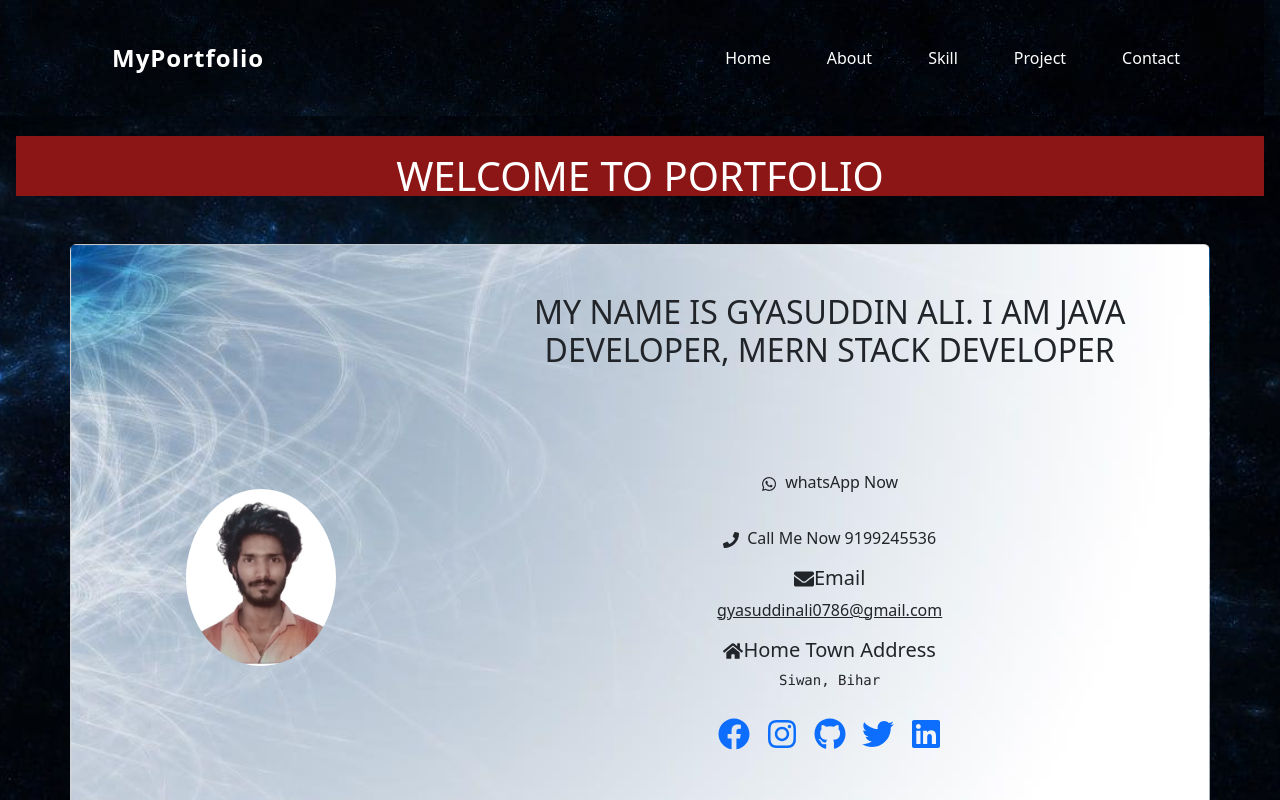
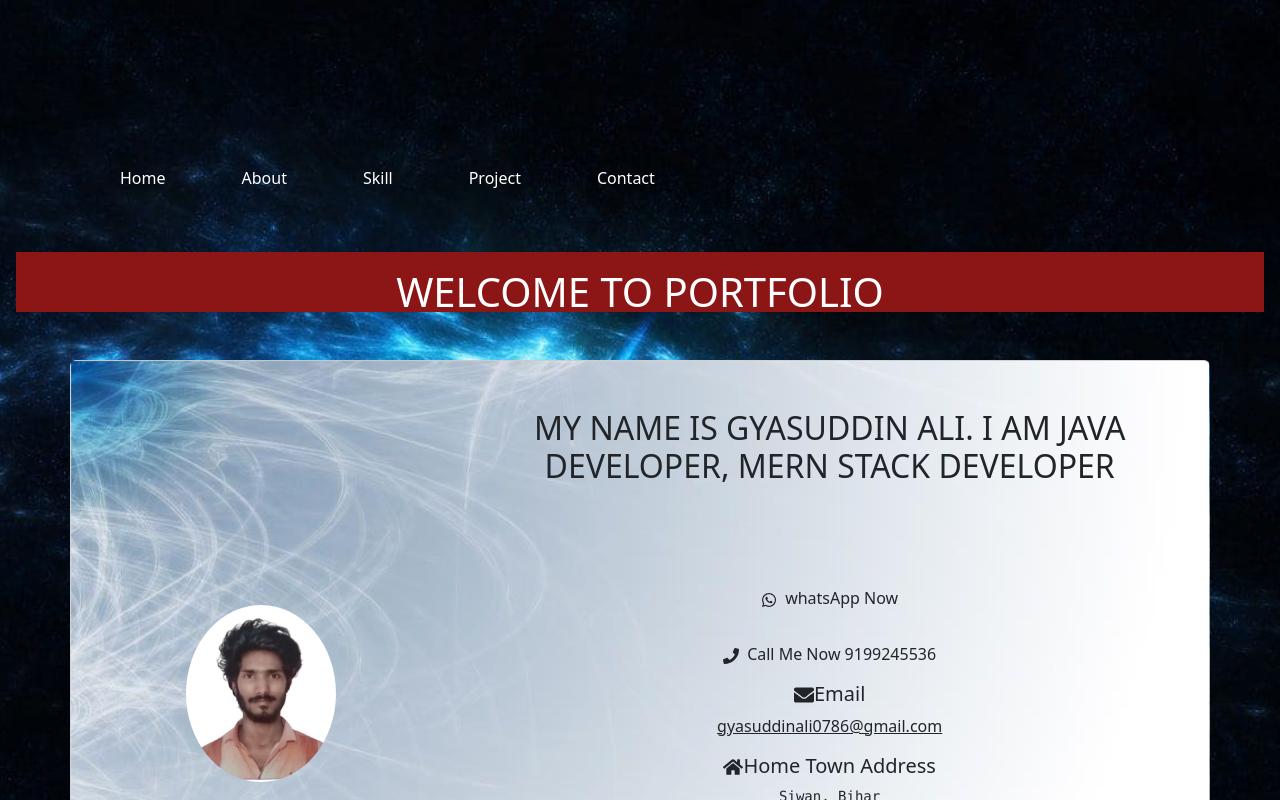
Before and after one commit to Gyasuddinali/portfolio, a React (Create React App) app: page / in a window 1280 px wide. Shown: the top 800 px of the page. Built offline with nearby package versions, Linux system fonts and the light colour scheme.

Commit message:
navbar changes

```diff
--- a/src/components/navbar/NavbarRoute.js
+++ b/src/components/navbar/NavbarRoute.js
@@ -1,51 +1,125 @@
+// import React, { useState } from 'react';
+// import { Link } from 'react-router-dom';
+// import '../navbar/navbarcss.css';
+
+// export default function NavbarRoute() {
+//   const [isNavOpen, setIsNavOpen] = useState(false);
+
+//   const handleToggle = () => {
+//     setIsNavOpen(!isNavOpen);
+//   };
+
+//   const handleLinkClick = () => {
+//     setIsNavOpen(false);
+//   };
+
+//   return (
+//     <nav className="navbar navbar-expand-lg fixed-top custom-navbar" id="iii">
+//       <div className="container">
+//         <Link className="navbar-brand text-white fw-bold" to="/">
+//           MyPortfolio
+//         </Link>
+//         <button
+//           className="navbar-toggler bg-white"
+//           type="button"
+//           onClick={handleToggle}
+//           aria-controls="navbarNav"
+//           aria-expanded={isNavOpen ? 'true' : 'false'}
+//           aria-label="Toggle navigation"
+//         >
+//           <span className="navbar-toggler-icon"></span>
+//         </button>
+
+//         <div className={`collapse navbar-collapse ${isNavOpen ? 'show' : ''}`} id="navbarNav">
+//           <ul className="navbar-nav ms-auto">
+//             {['Home', 'About', 'Skill', 'Project', 'Contact'].map((item) => (
+//               <li className="nav-item" key={item}>
+//                 <Link
+//                   className="nav-link text-white"
+//                   to={`/${item.toLowerCase() === 'home' ? '' : item.toLowerCase()}`}
+//                   onClick={handleLinkClick}
+//                 >
+//                   {item}
+//                 </Link>
+//               </li>
+//             ))}
+//           </ul>
+//         </div>
+//       </div>
+//     </nav>
+//   );
+// }
+
+
+
+
+
+
 import React, { useState } from 'react';
 import { Link } from 'react-router-dom';
 import '../navbar/navbarcss.css';
 
 export default function NavbarRoute() {
+
   const [isNavOpen, setIsNavOpen] = useState(false);
+
 
   const handleToggle = () => {
     setIsNavOpen(!isNavOpen);
   };
+
 
   const handleLinkClick = () => {
     setIsNavOpen(false);
   };
 
   return (
-    <nav className="navbar navbar-expand-lg fixed-top custom-navbar" id="iii">
+    <div>
+      <nav className="navbar navbar-expand-lg" id="iii">
         <div className="container">
-        <Link className="navbar-brand text-white fw-bold" to="/">
-          MyPortfolio
-        </Link>
+
           <button
-          className="navbar-toggler bg-white"
+            className="navbar-toggler mt-2 btn-white bg-white"
             type="button"
-          onClick={handleToggle}
             aria-controls="navbarNav"
             aria-expanded={isNavOpen ? 'true' : 'false'}
             aria-label="Toggle navigation"
+            onClick={handleToggle}
           >
             <span className="navbar-toggler-icon"></span>
           </button>
 
           <div className={`collapse navbar-collapse ${isNavOpen ? 'show' : ''}`} id="navbarNav">
-          <ul className="navbar-nav ms-auto">
-            {['Home', 'About', 'Skill', 'Project', 'Contact'].map((item) => (
-              <li className="nav-item" key={item}>
-                <Link
-                  className="nav-link text-white"
-                  to={`/${item.toLowerCase() === 'home' ? '' : item.toLowerCase()}`}
-                  onClick={handleLinkClick}
-                >
-                  {item}
+            <ul className="navbar-nav">
+              <li className="nav-item">
+                <Link className="nav-link active text-white" aria-current="page" to="/" onClick={handleLinkClick}>
+                  Home
                 </Link>
               </li>
-            ))}
+              <li className="nav-item">
+                <Link className="nav-link text-white" to="/about" onClick={handleLinkClick}>
+                  About
+                </Link>
+              </li>
+              <li className="nav-item">
+                <Link className="nav-link text-white" to="/skill" onClick={handleLinkClick}>
+                  Skill
+                </Link>
+              </li>
+              <li className="nav-item">
+                <Link className="nav-link text-white" to="/project" onClick={handleLinkClick}>
+                  Project
+                </Link>
+              </li>
+              <li className="nav-item">
+                <Link className="nav-link text-white" to="/contact" onClick={handleLinkClick}>
+                  Contact
+                </Link>
+              </li>
             </ul>
           </div>
         </div>
       </nav>
+    </div>
   );
 }
--- a/src/components/navbar/navbarcss.css
+++ b/src/components/navbar/navbarcss.css
@@ -1,7 +1,7 @@
 /* Make navbar fixed, styled, and smooth */
-#iii, .custom-navbar {
+/* #iii, .custom-navbar {
   background-image: url('../image/bg.jpg');
-  color: aliceblue;
+  color: rgb(76, 92, 107);
 padding: 5px 10px;
   z-index: 1050;
   box-shadow: 0 4px 10px rgba(0, 0, 0, 0.1);
@@ -34,4 +34,22 @@ padding: 5px 10px;
   .nav-link {
     margin: 10px 0;
   }
+} */
+
+
+
+
+#nv1{
+
+    margin: 20px;
+
+    position:absolute;
+
+
 }
+#iii{
+    color: aliceblue;
+    /* background-color: #08ebccce; */
+    /* background-image: url("../image/pexels-fwstudio-33348-129731.jpg"); */
+
+}
```
Lines whose indentation alone changed are shown as unchanged.
